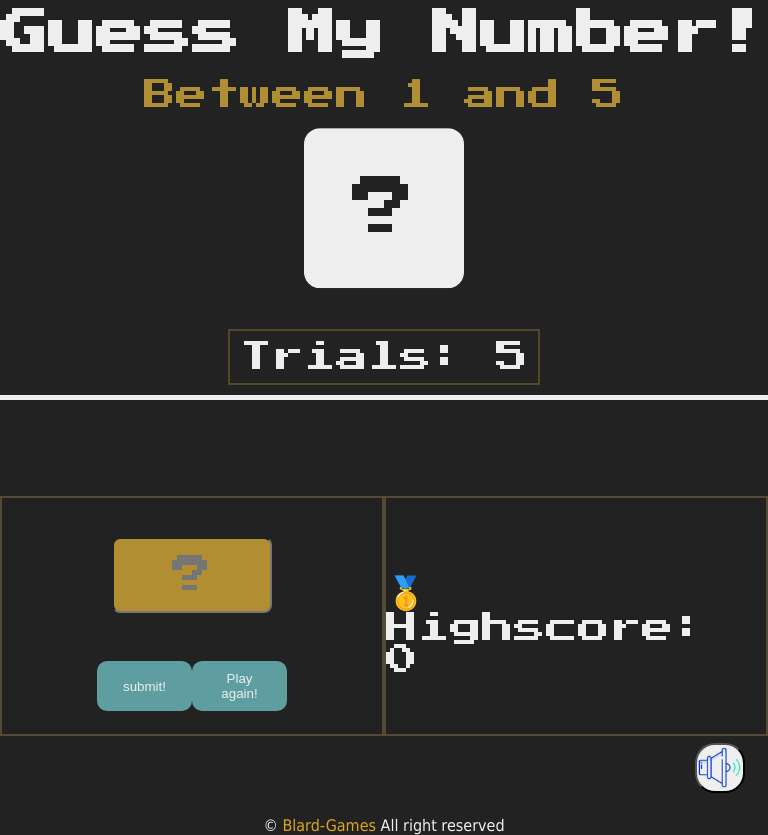
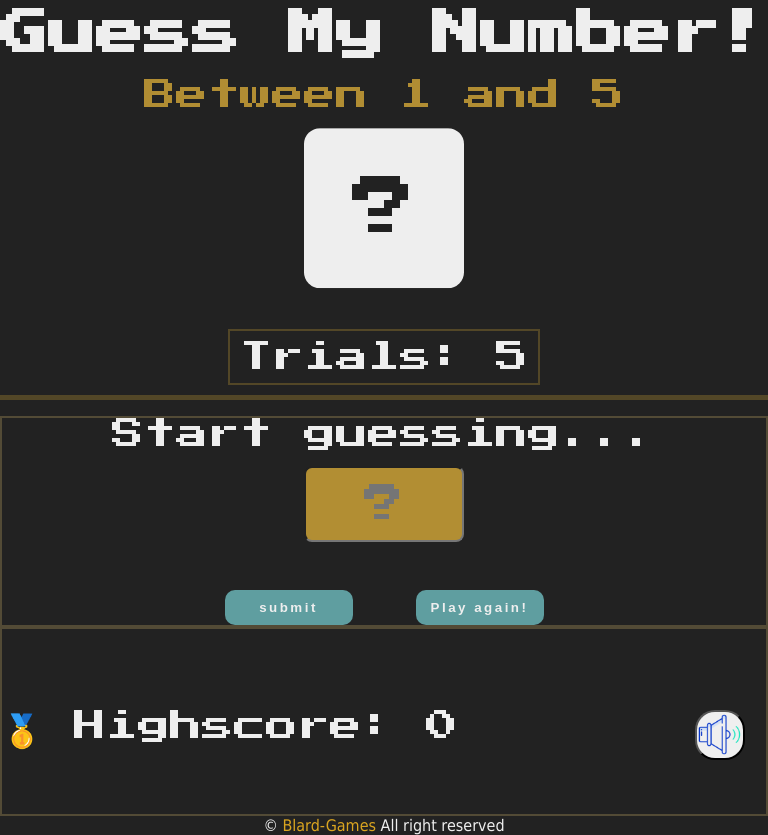
Before and after one commit to Blard-omu/Guess-Game-v2, a plain HTML site: page pages/guess.html in a window 768 px wide. Both pictures are taken after typing "Sample" into the empty fields and a click on the button "Play again!". Drawn offline with Linux system fonts and the light colour scheme.

Commit message:
reset function refactored

```diff
--- a/css/guess.css
+++ b/css/guess.css
@@ -24,6 +24,7 @@ body{
     color: #eee;
     font-size: 1rem;
     position: relative;
+    height: 100vh;
 }
 header{
     display: flex;
@@ -31,7 +32,7 @@ header{
     justify-content: space-around;
     align-items: center;
     height: 50vh;
-    border-bottom: 5px solid #eee;
+    border-bottom: 5px solid #cea33749;
 }
 main{
     height: 45vh;
@@ -59,7 +60,6 @@ h1{
 .label-highscore{
     display: none;
 }
-
 .btn{
     width: 8rem;
     padding: 10px 15px;
@@ -68,10 +68,9 @@ h1{
     cursor: pointer;
     border: none;
     color: #eee;
+    letter-spacing: 2.5px;
+    font-weight: 600;
 }
-/* .again{
-    margin-top: 1rem;
-} */
 .between{
     color: #cea337d5;
 }
@@ -182,7 +181,26 @@ form{
         right: 3%;
     }
 }
+/* ipads */
+@media (min-width: 768px) and (max-width: 950px) {
+    main{
+        flex-direction: column;
+    }
+    .right, .left{
+        width: 100%;
+    }
+    .warning{
+        width: 80%;
+        text-align: center;
+        align-self: center;
+    }
+}
+@media (min-width: 950px){
+    /* main{
+        height: 65vh;
+    } */
 
+}
 /* Animations */
 .number{
     animation: float 5s ease-in-out;
--- a/pages/guess.html
+++ b/pages/guess.html
@@ -33,7 +33,7 @@
         <input  class="guess" placeholder="?" /><br>
         <p class="warning"></p>
         <div class="btn-container">
-            <button class="btn check">submit!</button>
+            <button class="btn check">submit</button>
             <button class="btn reset">Play again!</button>
         </div>
       </form>
--- a/scripts/guess.js
+++ b/scripts/guess.js
@@ -48,11 +48,11 @@ const handleReset = () => {
     number.style.color = "#222"
     display.innerHTML = 'Guess My Number!';
     number.innerHTML = '?';
-    check.removeAttribute('disabled');
-    msg.innerHTML = '';
+    check.removeAttribute("disabled");
+    check.style.opacity = '1'
+    msg.innerHTML = "Start guessing..."
     body.classList.add('body');
     body.classList.remove('fail', 'correct');
-    window.location.reload();
   };
 
 
@@ -75,8 +75,6 @@ const toggleMute = () => {
     gameOverSound.muted = false;
     img1.style.display = 'none';
     img2.style.display = 'block';
-
-
   }
 };
 
@@ -84,13 +82,12 @@ const toggleMute = () => {
 
 // Game function
 const playGame = function(){
+    // random number generator
         let randomNum = Math.ceil(Math.random() * 5);
-
     // For trials
         trials.innerHTML--;
         trials.innerHTML < 0 ? trials.innerHTML = 0 : trials.innerHTML
-
-// Conditional
+    // Conditionals
     if (guess.value == null || guess.value < 1 || guess.value > 5 || guess.value == ""){
         playWrongSound()
         warning.style.display = "block";
@@ -132,7 +129,7 @@ if (guess.value == null || guess.value < 1 || guess.value > 5 || guess.value ==
     }
 }
 
-// add event listeners
+// Event listeners
 check.addEventListener('click', (event) => {
     event.preventDefault();
     playGame();
```
Lines whose indentation alone changed are shown as unchanged.
